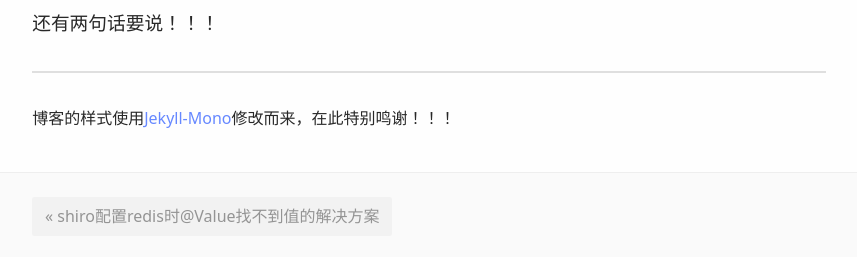
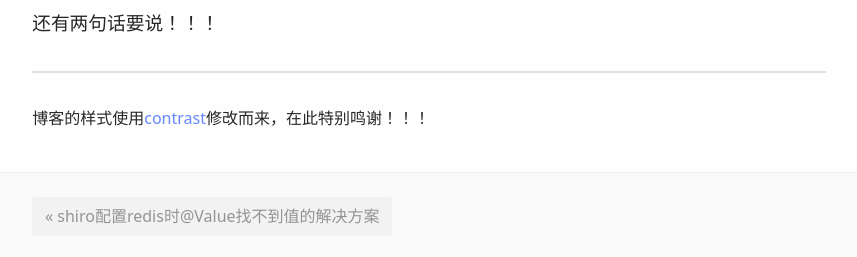
Before and after one commit to china-wangzhy/china-wangzhy.github.io, a Jekyll site: the page built from _posts/2019-04-20-oneBlog.md, in a window 1280 px wide. Shown: the part 1048-1305 px from the top of the page, without its empty margins (211-1068 px from the left). Built offline with Jekyll 4.4.1, drawn with Linux system fonts in a browser that asks for light colours; our own code applies the rules of GitHub Pages for plain Markdown files.

Commit message:
修改模板感谢人

```diff
--- a/_posts/2019-04-20-oneBlog.md
+++ b/_posts/2019-04-20-oneBlog.md
@@ -32,4 +32,4 @@ categories: example
 ### 还有两句话要说！！！
 -----
 
-博客的样式使用[Jekyll-Mono](https://github.com/AkshayAgarwal007/Jekyll-Mono)修改而来，在此特别鸣谢！！！
+博客的样式使用[contrast](https://github.com/niklasbuschmann/contrast)修改而来，在此特别鸣谢！！！
```
Also changed, not shown: _posts/2019-04-23-190423001.md (+0 -2 lines).
